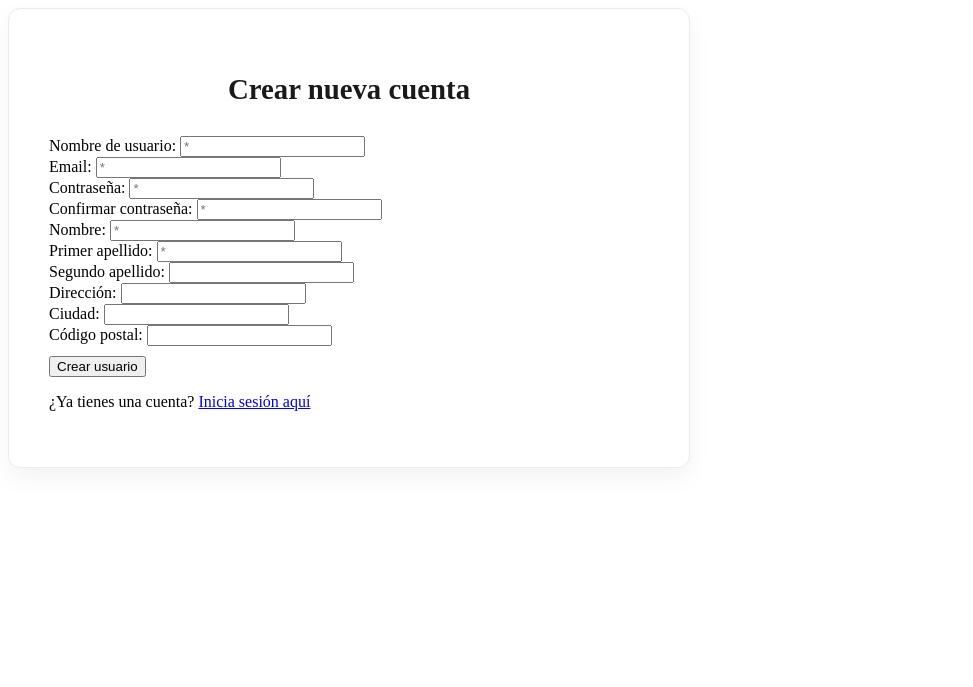
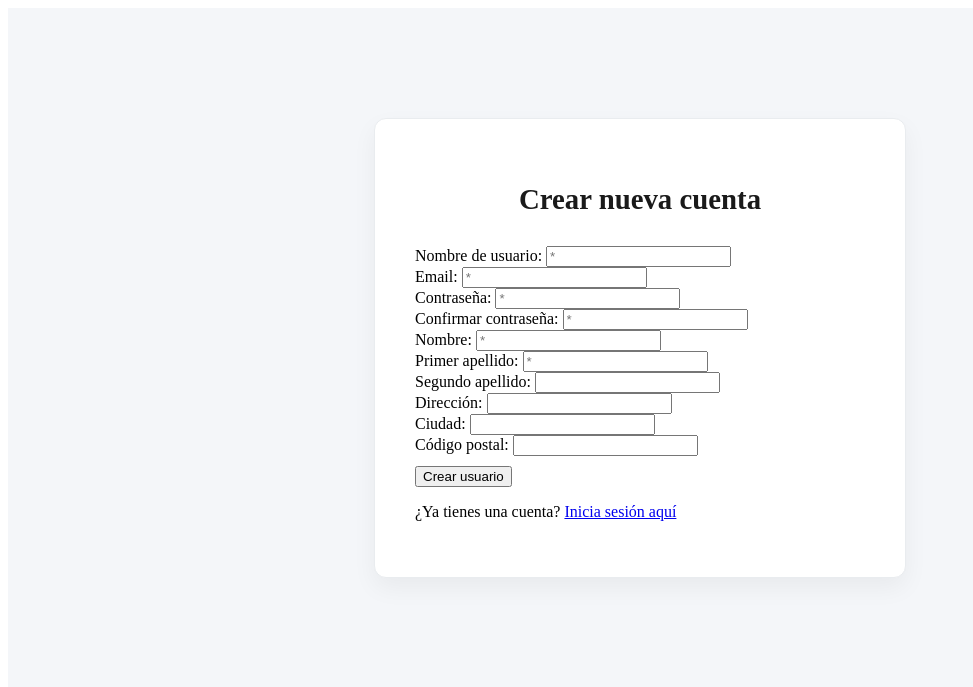
Before and after one commit to JesLoMar/TrabajoEnfoqueDesarrolloServidor, a PHP site: page /includes/registerf.php in a window 1280 px wide. Shown: the top 687 px of the page, without its empty margins (0-973 px from the left). Run offline with PHP 8.4, Linux system fonts and the light colour scheme.

Commit message:
Corrección de estilos

```diff
--- a/assets/css/main.css
+++ b/assets/css/main.css
@@ -38,6 +38,7 @@ img { max-width: 100%; display: block; }
     text-align: center;
     transition: var(--transition);
     font-size: 0.9rem;
+    margin: 15px 0px 5px 0px;
 }
 .btn-primary { background-color: var(--primary); color: white; }
 .btn-primary:hover { background-color: var(--primary-hover); transform: translateY(-2px); }
--- a/includes/loginf.php
+++ b/includes/loginf.php
@@ -4,7 +4,7 @@
     </div>
 <?php endif; ?>
 <link rel="stylesheet" href="assets/css/auth.css">
-<main>
+<main class="auth-main">
     <div class="auth-card">
         <h2>Inicio de sesión</h2>
         <form id="loginForm" name="LoginUser" method="post" action="">
@@ -17,7 +17,7 @@
                 <label for="password">Contraseña:</label>
                 <input id="password" name="password" type="password" required>
             </div>
-            <input class="enviarform" type="submit" name="btn_registro" value="Iniciar sesión">
+            <input class="btn btn-primary btn-full" type="submit" name="btn_registro" value="Iniciar sesión">
         </form>
         <div class="create-account-access">
             <p>¿No tienes una cuenta? <a href="index.php?var=register">Regístrate aquí</a></p>
--- a/includes/registerf.php
+++ b/includes/registerf.php
@@ -4,8 +4,8 @@
     </div>
 <?php endif; ?>
 <link rel="stylesheet" href="assets/css/auth.css">
-<main class="userForm">
-    <div class="auth-card" style="max-width: 600px;">
+<main class="auth-main">
+    <div class="auth-card">
         <?php if (!empty($errors)): ?>
         <?php endif; ?>
         <h2>Crear nueva cuenta</h2>
@@ -70,7 +70,7 @@
                     value="<?php echo isset($data['zip_code']) ? htmlspecialchars($data['zip_code']) : ''; ?>">
             </div>
 
-            <input class="enviarform" type="submit" name="btn_registro" value="Crear usuario">
+            <input class="btn btn-primary btn-full" type="submit" name="btn_registro" value="Crear usuario">
         </form>
 
         <div class="login-access">
--- a/includes/shoppingcart.php
+++ b/includes/shoppingcart.php
@@ -56,7 +56,7 @@ if (!empty($cart_items)) {
     </div>
 <?php endif; ?>
     <?php if (empty($products_details)): ?>
-        <div class="empty-cart">
+        <div class="empty-state">
             <p>Tu carrito está vacío.</p>
             <a href="index.php" class="btn-continue">Volver a la tienda</a>
         </div>
--- a/product.php
+++ b/product.php
@@ -96,7 +96,7 @@ require 'includes/header.php';
                 </div>
             </div>
 
-            <button type="submit" class="btn-add-cart" <?php echo empty($available_sizes) ? 'disabled' : ''; ?>>
+            <button type="submit" class="btn btn-primary btn-full" <?php echo empty($available_sizes) ? 'disabled' : ''; ?>>
                 Añadir al Carrito
             </button>
         </form>
```
